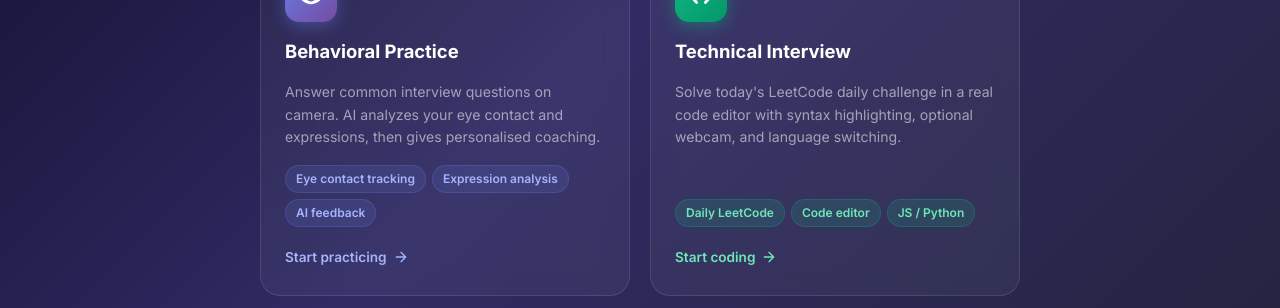
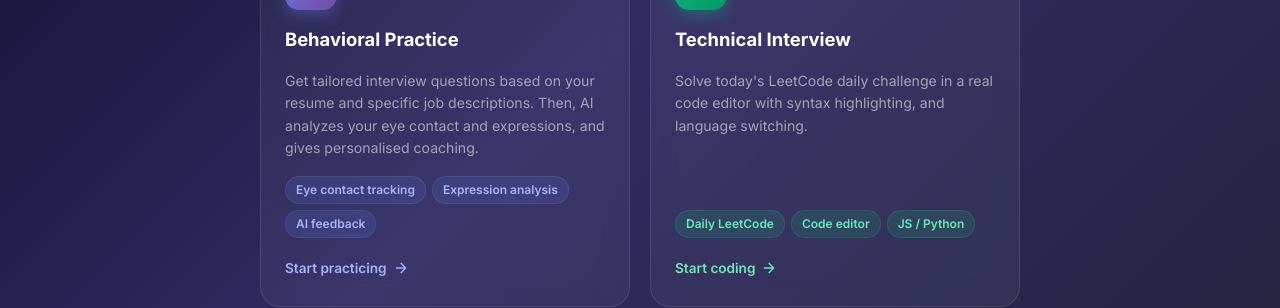
Before and after one commit to anant248/neurohack, a Next.js app: page / in a window 1280 px wide. Shown: the part 395-703 px from the top of the page. Built offline with nearby package versions, Linux system fonts and the light colour scheme; no server answers.

Commit message:
updating home page text

```diff
--- a/src/app/page.tsx
+++ b/src/app/page.tsx
@@ -43,8 +43,8 @@ export default function RootPage() {
 
             <div className="mode-card-title">Behavioral Practice</div>
             <div className="mode-card-desc">
-              Answer common interview questions on camera. AI analyzes your eye contact and
-              expressions, then gives personalised coaching.
+              Get tailored interview questions based on your resume and specific job descriptions. Then, AI analyzes your eye contact and
+              expressions, and gives personalised coaching.
             </div>
 
             <div className="mode-card-features">
@@ -78,7 +78,7 @@ export default function RootPage() {
             <div className="mode-card-title">Technical Interview</div>
             <div className="mode-card-desc">
               Solve today&apos;s LeetCode daily challenge in a real code editor with syntax
-              highlighting, optional webcam, and language switching.
+              highlighting, and language switching.
             </div>
 
             <div className="mode-card-features">
```
